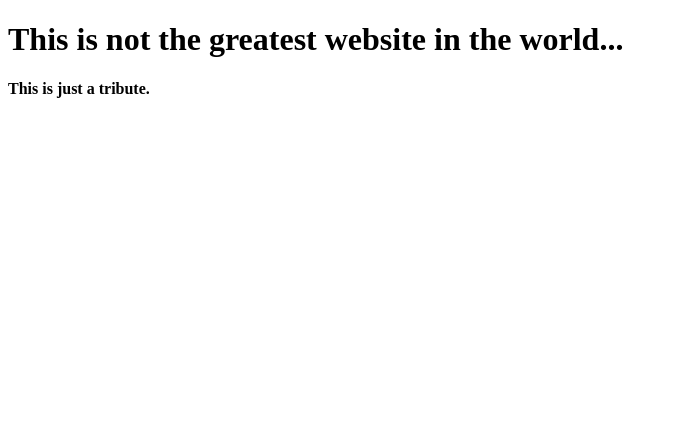
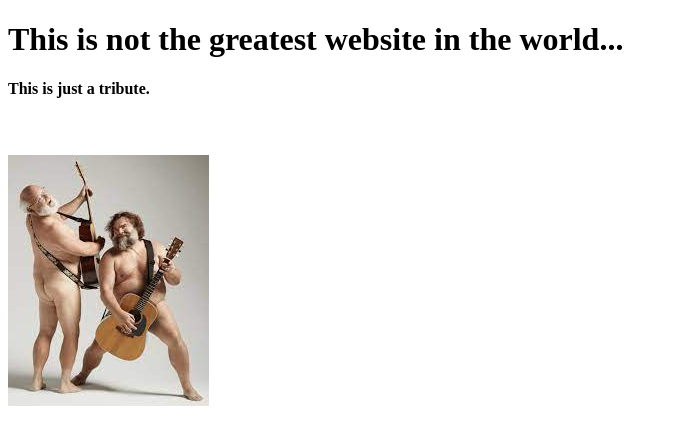
Before and after one commit to GeekAndDestroy/week1day1_hw, a plain HTML site: page index.html in a window 1280 px wide. Shown: the whole page, without its empty margins (0-677 px from the left). Drawn offline with Linux system fonts and the light colour scheme.

Commit message:
Added a feature image

```diff
--- a/index.html
+++ b/index.html
@@ -8,5 +8,8 @@
 <body>
     <h1>This is not the greatest website in the world...</h1>
     <h4>This is just a tribute.</h4>
+    <br>
+    <br>
+    <img src="./image.jpg" alt="The greatest band in the world!">
 </body>
 </html>
```
Also changed, not shown: image.jpg (added), 1 other file.
